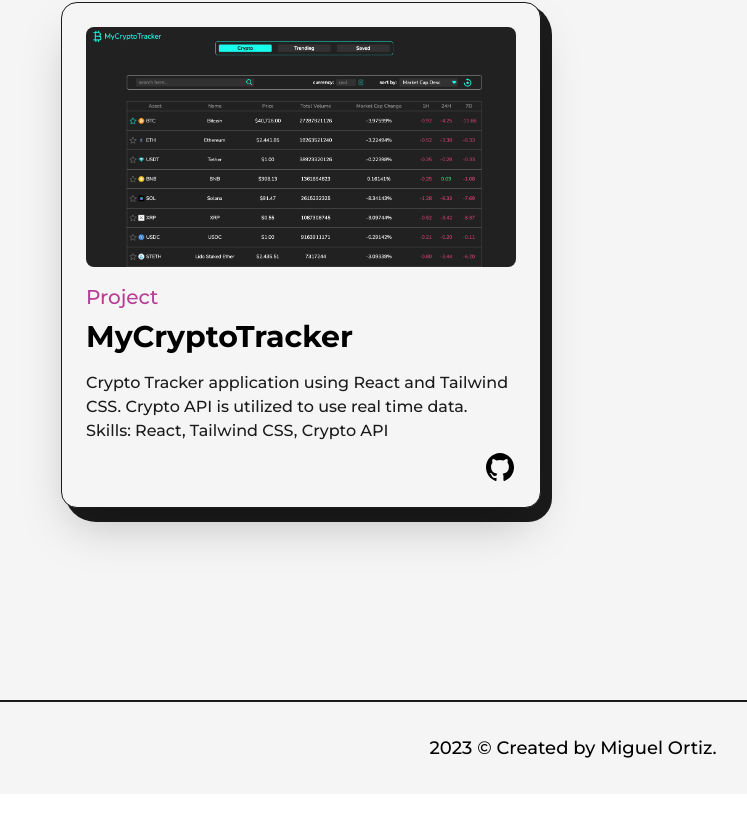
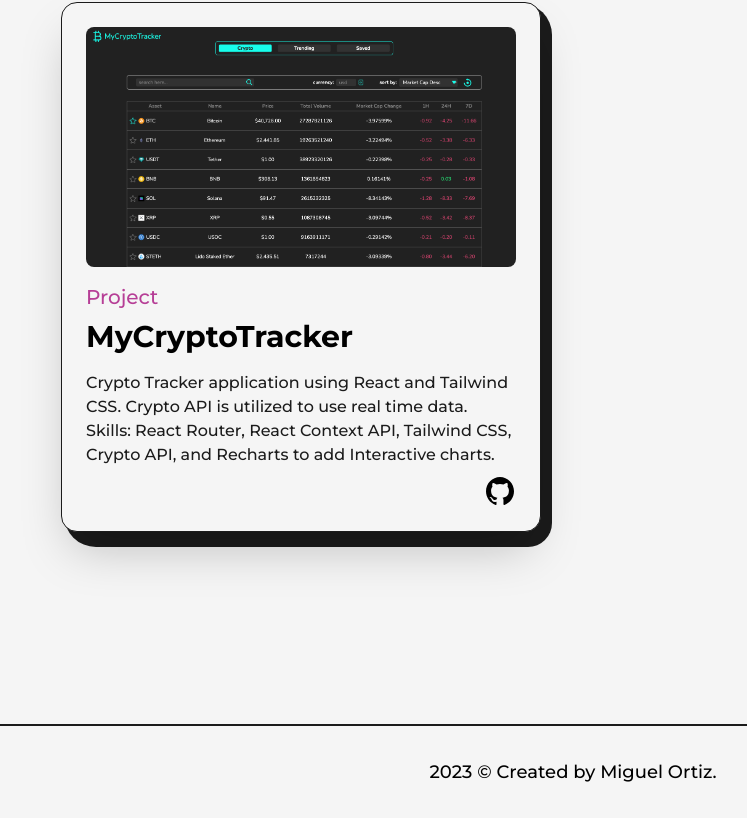
Before and after one commit to miguemigue25/portfolio, a Next.js app: page /projects in a window 1280 px wide. Shown: the part 1663-2481 px from the top of the page, without its empty margins (67-814 px from the left). Before the commit the page ends 2457 px from the top, so only its background shows below. Built offline with nearby package versions, Linux system fonts and the light colour scheme.

Commit message:
adding details to project description

```diff
--- a/src/pages/projects.js
+++ b/src/pages/projects.js
@@ -244,7 +244,7 @@
                       Crypto Tracker application using React and Tailwind CSS. Crypto API is utilized to use real time data.
                       </li>
                        <li>
-                       Skills: React, Tailwind CSS, Crypto API
+                       Skills: React Router, React Context API, Tailwind CSS, Crypto API, and Recharts to add Interactive charts.
                       </li>
                     </ul>
 
```
